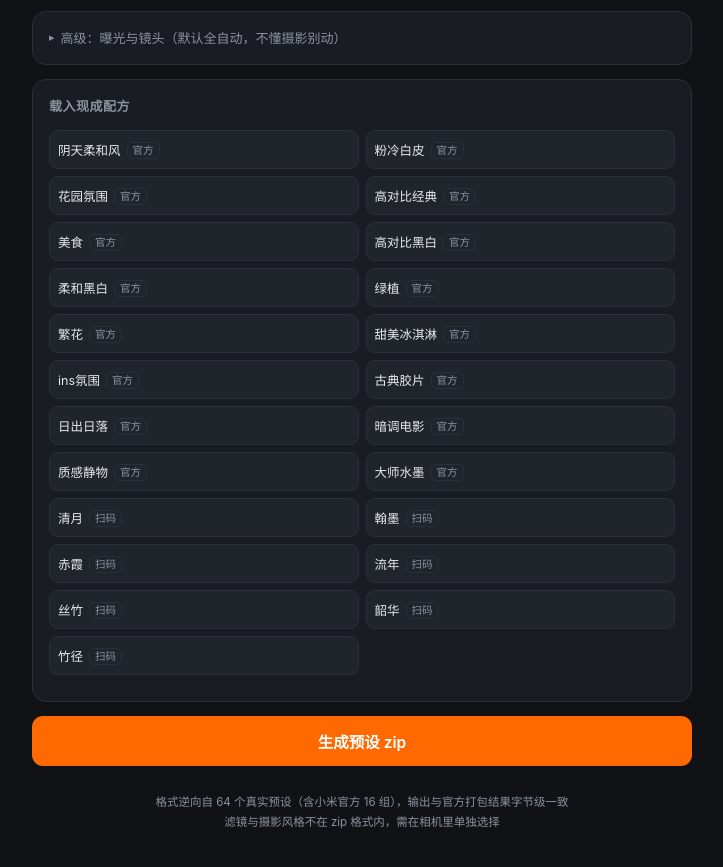
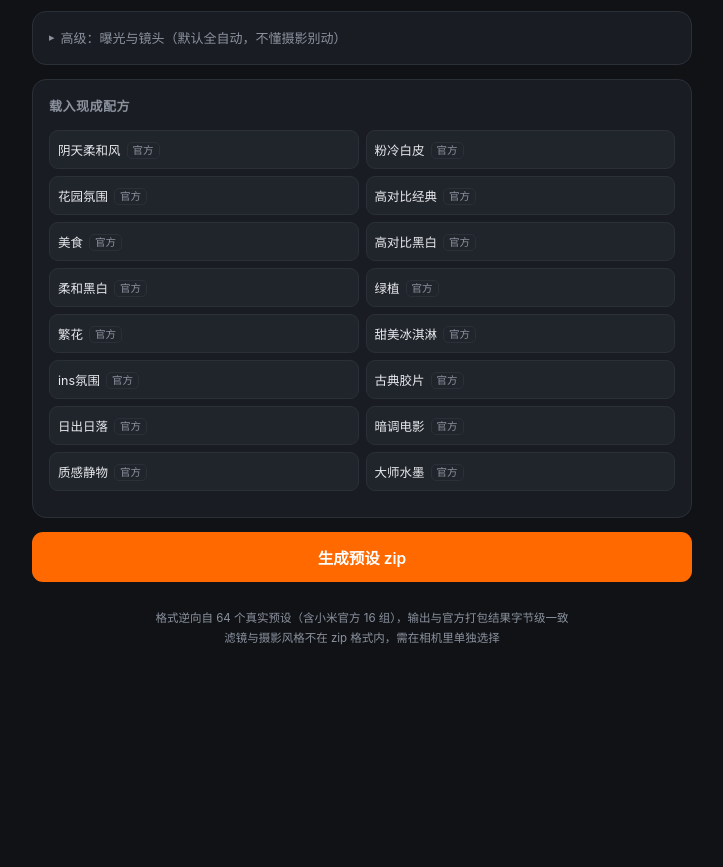
Before and after one commit to spriteyu/xiaomi-preset-tool, a plain HTML site: page index.html in a window 1280 px wide. Shown: the part 647-1514 px from the top of the page, without its empty margins (278-1001 px from the left). After the commit the page ends 1356 px from the top, so only its background shows below. Drawn offline with Linux system fonts and the light colour scheme.

Commit message:
chore: drop the 7 scanned QR presets to avoid copyright issues
The 7 recipes (清月/翰墨/赤霞/流年/丝竹/韶华/竹径) were read off a
third-party QR-code poster series distributed by another account. Even
though the values themselves are not copyrightable, redistributing them
under our own name invites arguments we do not need.

Only the 16 presets published by Xiaomi in their own community post stay
built in. Users who want the removed ones can still type the numbers in
manually - the generator makes any five values into a valid preset.

```diff
--- a/index.html
+++ b/index.html
@@ -325,28 +325,12 @@ const OFFICIAL = [
   ['质感静物',25,10,-8,20,25],
   ['大师水墨',12,-32,-23,-33,0]
 ];
-const QR = [
-  ['清月',10,-5,0,5,0,'正片'],
-  ['翰墨',-10,10,5,8,-6,'远山青'],
-  ['赤霞',-25,5,15,10,7,'赤霞红'],
-  ['流年',-50,0,0,12,10,'徕卡漂棕'],
-  ['丝竹',-18,2,-10,-5,5,'徕卡自然'],
-  ['韶华',-10,5,-8,-5,10,'负片'],
-  ['竹径',3,8,-8,6,20,'正片']
-];
-
 (function fillLib(){
   const box = document.getElementById('lib');
   for (const [name,t,ct,cn,vb,tx] of OFFICIAL){
     const b = document.createElement('button');
     b.innerHTML = name + '<span class="tag">官方</span>';
     b.onclick = () => apply(name,t,ct,cn,vb,tx,'');
-    box.appendChild(b);
-  }
-  for (const [name,t,ct,cn,vb,tx,f] of QR){
-    const b = document.createElement('button');
-    b.innerHTML = name + '<span class="tag">扫码</span>';
-    b.onclick = () => apply(name,t,ct,cn,vb,tx,f);
     box.appendChild(b);
   }
 })();
```
Also changed, not shown: 1 other file.
